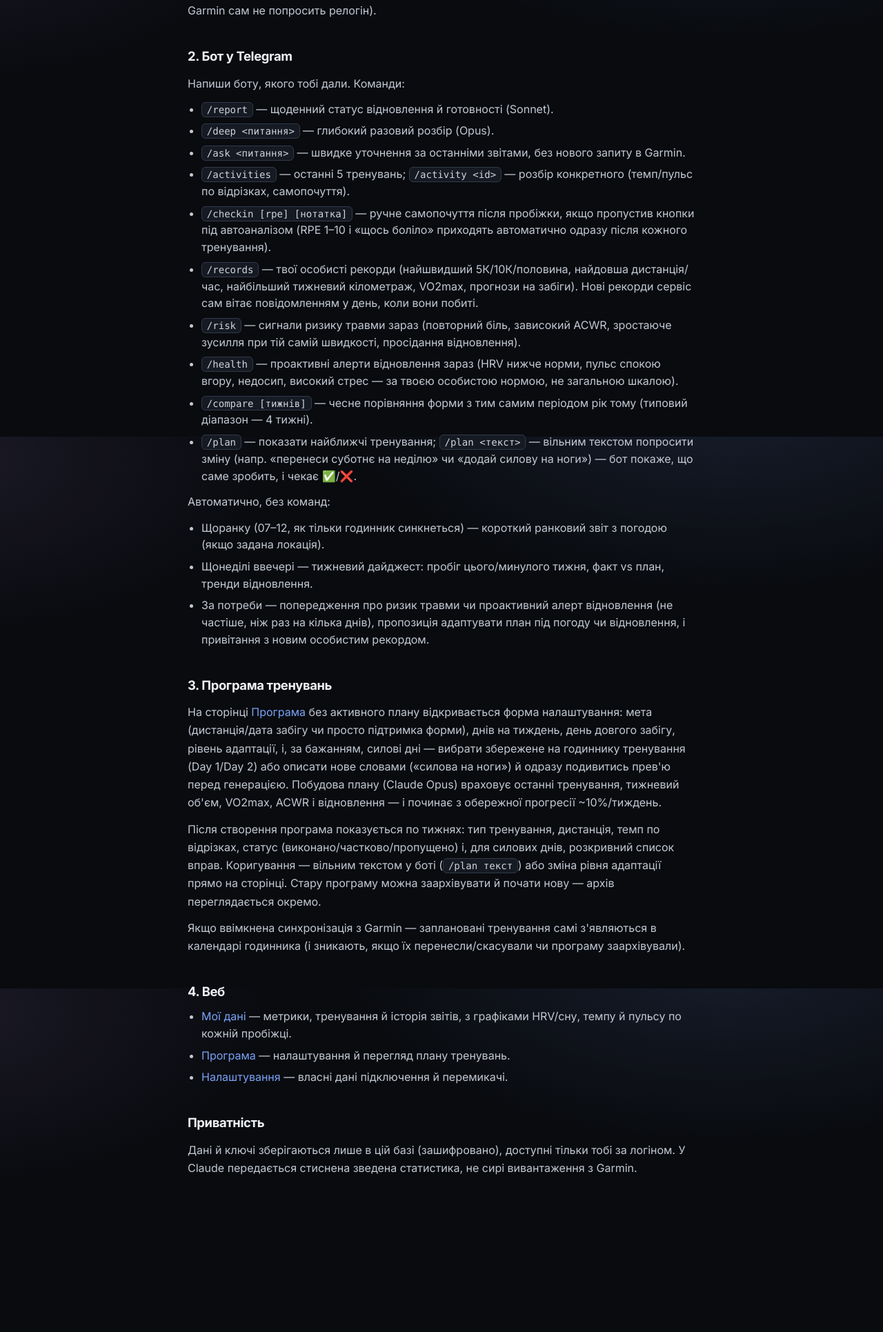
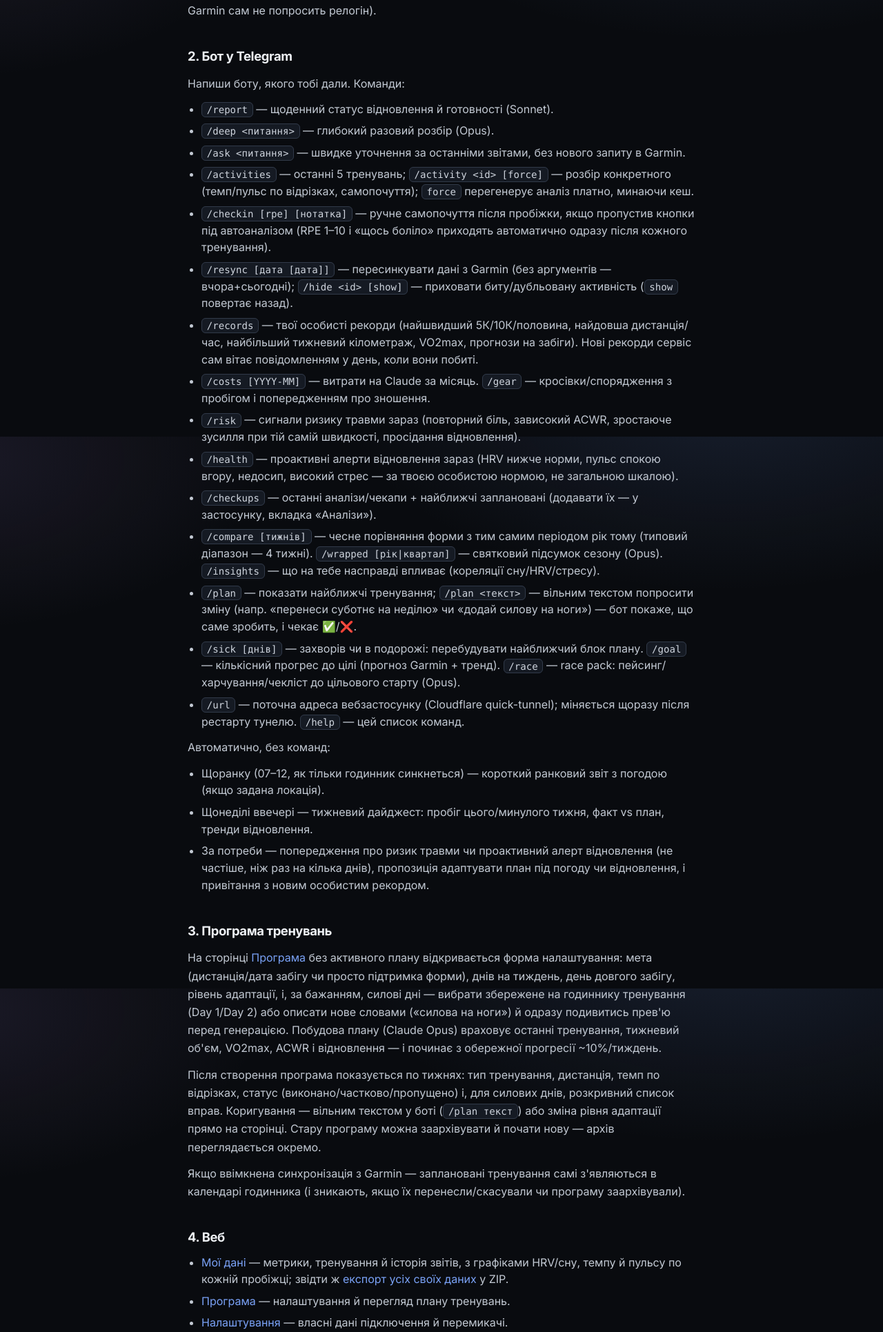
Before and after one commit to boserh/garmin-coach, a FastAPI app: template app/templates/info.html in a window 1280 px wide. Shown: the part 967-2898 px from the top of the page at 69% size. Before the commit the page ends 2670 px from the top, so only its background shows below. Run offline with FastAPI, Linux system fonts and the light colour scheme; the template is opened without the code that fills it, so the values that code supplies are empty.

Commit message:
Update /info page with missing bot commands
The page listed only a subset of bot commands and had drifted from the
current command set in bot/handlers.py. Add /resync, /hide, /costs,
/gear, /checkups, /wrapped, /insights, /sick, /goal, /race, /url,
/help, and link /me/export.

```diff
--- a/app/templates/info.html
+++ b/app/templates/info.html
@@ -61,25 +61,42 @@
       <li><code>/deep &lt;питання&gt;</code> — глибокий разовий розбір (Opus).</li>
       <li><code>/ask &lt;питання&gt;</code> — швидке уточнення за останніми звітами, без
           нового запиту в Garmin.</li>
-      <li><code>/activities</code> — останні 5 тренувань; <code>/activity &lt;id&gt;</code>
-          — розбір конкретного (темп/пульс по відрізках, самопочуття).</li>
+      <li><code>/activities</code> — останні 5 тренувань; <code>/activity &lt;id&gt;
+          [force]</code> — розбір конкретного (темп/пульс по відрізках, самопочуття);
+          <code>force</code> перегенерує аналіз платно, минаючи кеш.</li>
       <li><code>/checkin [rpe] [нотатка]</code> — ручне самопочуття після пробіжки, якщо
           пропустив кнопки під автоаналізом (RPE 1–10 і «щось боліло» приходять
           автоматично одразу після кожного тренування).</li>
+      <li><code>/resync [дата [дата]]</code> — пересинкувати дані з Garmin (без
+          аргументів — вчора+сьогодні); <code>/hide &lt;id&gt; [show]</code> — приховати
+          биту/дубльовану активність (<code>show</code> повертає назад).</li>
       <li><code>/records</code> — твої особисті рекорди (найшвидший 5К/10К/половина,
           найдовша дистанція/час, найбільший тижневий кілометраж, VO2max, прогнози на
           забіги). Нові рекорди сервіс сам вітає повідомленням у день, коли вони
           побиті.</li>
+      <li><code>/costs [YYYY-MM]</code> — витрати на Claude за місяць. <code>/gear</code>
+          — кросівки/спорядження з пробігом і попередженням про зношення.</li>
       <li><code>/risk</code> — сигнали ризику травми зараз (повторний біль, зависокий
           ACWR, зростаюче зусилля при тій самій швидкості, просідання відновлення).</li>
       <li><code>/health</code> — проактивні алерти відновлення зараз (HRV нижче норми,
           пульс спокою вгору, недосип, високий стрес — за твоєю особистою нормою, не
           загальною шкалою).</li>
+      <li><code>/checkups</code> — останні аналізи/чекапи + найближчі заплановані
+          (додавати їх — у застосунку, вкладка «Аналізи»).</li>
       <li><code>/compare [тижнів]</code> — чесне порівняння форми з тим самим періодом
-          рік тому (типовий діапазон — 4 тижні).</li>
+          рік тому (типовий діапазон — 4 тижні). <code>/wrapped [рік|квартал]</code> —
+          святковий підсумок сезону (Opus). <code>/insights</code> — що на тебе насправді
+          впливає (кореляції сну/HRV/стресу).</li>
       <li><code>/plan</code> — показати найближчі тренування; <code>/plan &lt;текст&gt;</code>
           — вільним текстом попросити зміну (напр. «перенеси суботнє на неділю» чи
           «додай силову на ноги») — бот покаже, що саме зробить, і чекає ✅/❌.</li>
+      <li><code>/sick [днів]</code> — захворів чи в подорожі: перебудувати найближчий
+          блок плану. <code>/goal</code> — кількісний прогрес до цілі (прогноз Garmin +
+          тренд). <code>/race</code> — race pack: пейсинг/харчування/чекліст до
+          цільового старту (Opus).</li>
+      <li><code>/url</code> — поточна адреса вебзастосунку (Cloudflare quick-tunnel);
+          міняється щоразу після рестарту тунелю. <code>/help</code> — цей список
+          команд.</li>
     </ul>
     <p>Автоматично, без команд:</p>
     <ul>
@@ -112,7 +129,8 @@
     <h2>4. Веб</h2>
     <ul>
       <li><a href="/me">Мої дані</a> — метрики, тренування й історія звітів, з графіками
-          HRV/сну, темпу й пульсу по кожній пробіжці.</li>
+          HRV/сну, темпу й пульсу по кожній пробіжці; звідти ж
+          <a href="/me/export">експорт усіх своїх даних</a> у ZIP.</li>
       <li><a href="/plan">Програма</a> — налаштування й перегляд плану тренувань.</li>
       <li><a href="/settings">Налаштування</a> — власні дані підключення й перемикачі.</li>
     </ul>
```
